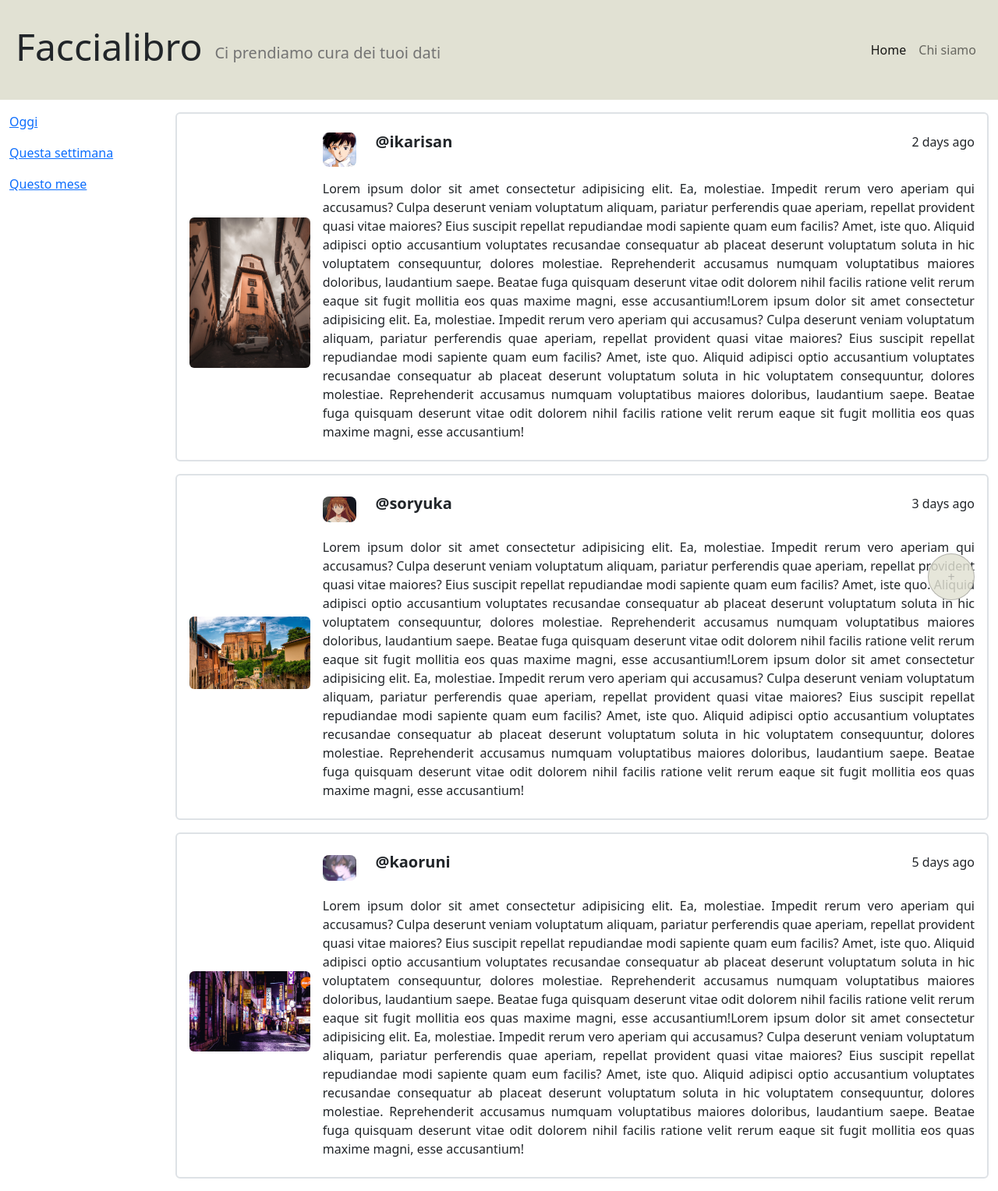
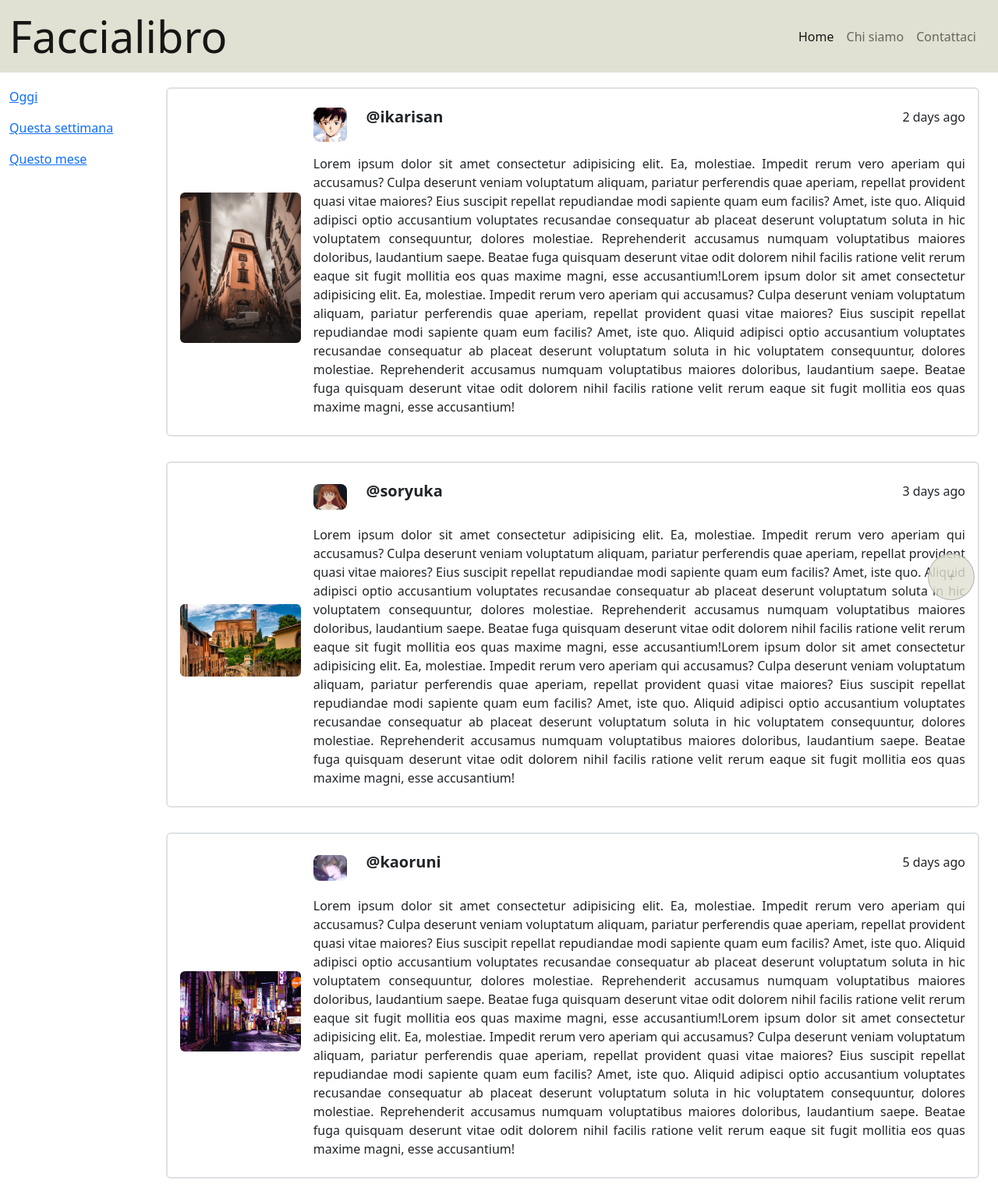
Before and after one commit to nMaax/iaw-workspace, a Flask app: page / in a window 1280 px wide. Shown: the whole page at 78% size. Run offline with Flask 2, Linux system fonts and the light colour scheme.

Commit message:
Refined navbar and added some blocks in template.html

```diff
--- a/app.py
+++ b/app.py
@@ -1,20 +1,19 @@
 from flask import Flask, url_for, render_template
 
 # Various lenght lorem texts
-
 lorem3 = 'Lorem ipsum dolor sit amet consectetur adipisicing elit. Ea, molestiae. Impedit rerum vero aperiam qui accusamus? Culpa deserunt veniam voluptatum aliquam, pariatur perferendis quae aperiam, repellat provident quasi vitae maiores? Eius suscipit repellat repudiandae modi sapiente quam eum facilis? Amet, iste quo. Aliquid adipisci optio accusantium voluptates recusandae consequatur ab placeat deserunt voluptatum soluta in hic voluptatem consequuntur, dolores molestiae. Reprehenderit accusamus numquam voluptatibus maiores doloribus, laudantium saepe. Beatae fuga quisquam deserunt vitae odit dolorem nihil facilis ratione velit rerum eaque sit fugit mollitia eos quas maxime magni, esse accusantium!'
 lorem6 = lorem3*2
 
 # Paths for static content
-
 default_path = ''
 propics_path = '/src/propics/'
 contents_path = '/src/contents/'
 styles_path = '/styles/'
 
 # Defining app
+app = Flask(__name__)
 
-app = Flask(__name__)
+# MAIN ROUTES
 
 @app.route('/')
 def index():
@@ -29,7 +28,7 @@ def index():
         article['propic'] = propics_path + article['propic']
         article['img'] = contents_path + article['img']
 
-    return render_template('index.html', page='home', articles=articles)
+    return render_template('index.html', articles=articles)
 
 @app.route('/about')
 def about():
@@ -43,7 +42,13 @@ def about():
     for developer in developers :
         developer['propic'] = propics_path + developer['propic']
 
-    return render_template('about.html', page='about', developers=developers)
+    return render_template('about.html', developers=developers)
+
+@app.route('/contacts')
+def contacts():
+    return not_found(404)
+
+# OTHER ROUTES
 
 @app.errorhandler(404)
 def not_found(e):
--- a/templates/about.html
+++ b/templates/about.html
@@ -9,9 +9,11 @@
 
 {% block title%}Chi siamo{% endblock %}
 
+{% block about_active %}active{% endblock %}
+
 {% block content %}
 
-<main class="row py-5">
+<main class="row py-5" style="margin-top: 6rem;">
 
 {% for developer in developers %}
 
--- a/templates/index.html
+++ b/templates/index.html
@@ -7,12 +7,14 @@
     {% endfor %}
 {% endblock %}
 
-{% block title%}Homepage{% endblock %}
+{% block title %}Homepage{% endblock %}
+
+{% block home_active %}active{% endblock %}
 
 {% block content %}
 
 <!-- ASIDE + ARTICLES -->
-<div class="row">
+<div class="row" style="margin-top: 6rem;">
 
     <!-- ASIDE BAR -->
     <aside class="col-12 col-lg-2">
@@ -24,7 +26,7 @@
     </aside>
 
     <!-- ARTICLES -->
-    <main class="col-12 col-lg-10">
+    <main class="row col-12 col-lg-10">
 
     {% for article in articles %}
 
--- a/templates/template.html
+++ b/templates/template.html
@@ -11,38 +11,52 @@
     <title>Faccialibro - {% block title %}Template{% endblock %}</title>
     <link href="https://cdn.jsdelivr.net/npm/bootstrap@5.2.3/dist/css/bootstrap.min.css" rel="stylesheet" integrity="sha384-rbsA2VBKQhggwzxH7pPCaAqO46MgnOM80zW1RWuH61DGLwZJEdK2Kadq2F9CUG65" crossorigin="anonymous">
     <link href="{{ url_for('static', filename='style.css') }}" rel="stylesheet" type="text/css">
+    <link href="{{ url_for('static', filename='styles/{% block specific_stylesheet %}template.css{% endblock %}') }}" rel="stylesheet" type="text/css">
 </head>
 
 {% endblock %}
 
 <body class="container-fluid">
+{% block body %}
 
+    <header class="row">
+
+        {% block navbar %}
         <!-- NAVBAR -->
         <!-- copy-pasted from https://getbootstrap.com/docs/5.2/components/navbar/#nav but with the navbar-brand sobstituted by a h1, h5 -->
-<header class="row">
-    <nav class="navbar navbar-expand-lg " style="height: 8rem; background-color: #e1e1d3;">
+        <nav class="navbar navbar-expand-lg fixed-top" style="min-height: 5rem; background-color: #e1e1d3;">
             <div class="container-fluid">
-            <h1 class="display-5 mx-2" >Faccialibro</h1>
-            <h5 class="d-none d-lg-block ms-2 mt-3" style="color: #737373;">Ci prendiamo cura dei tuoi dati</h5>
+                <a class="navbar-brand" href="#">
+                    <!--img src="{{ url_for('static', filename='logo.png') }}" alt="Logo" width="30" height="24" class="d-inline-block align-text-top img-fluid"-->
+                    <p class="d-inline display-4">Faccialibro</p>
+                </a>
                 <button class="navbar-toggler" type="button" data-bs-toggle="collapse" data-bs-target="#navbarSupportedContent" aria-controls="navbarSupportedContent" aria-expanded="false" aria-label="Toggle navigation">
                     <span class="navbar-toggler-icon"></span>
                 </button>
                 <div class="collapse navbar-collapse" id="navbarSupportedContent">
-                <ul class="navbar-nav ms-auto mb-2 mb-lg-0 mx-2">
+                    <ul class="navbar-nav navbar-nav-scroll ms-auto mb-2 mb-lg-0 mx-2" style="--bs-scroll-height: 200px;">
                     <li class="nav-item">
-                    <a class="nav-link {% if page=='home' %}active{%endif%}" href="{{ url_for('index') }}" style="float: end;">Home</a>
+                        <a class="nav-link {% block home_active %}{% endblock %}" href="{{ url_for('index') }}" style="float: end;">Home</a>
                     </li>
                     <li class="nav-item">
-                    <a class="nav-link {% if page=='about' %}active{%endif%}" aria-current="page" href="{{ url_for('about') }}" style="float: end;">Chi siamo</a>
+                        <a class="nav-link {% block about_active %}{% endblock %}" aria-current="page" href="{{ url_for('about') }}" style="float: end;">Chi siamo</a>
+                    </li>
+                    <li class="nav-item">
+                        <a class="nav-link {% block contacts_active %}{% endblock %}" aria-current="page" href="{{ url_for('contacts') }}" style="float: end;">Contattaci</a>
                     </li>
                 </ul>
                 </div>
             </div>
         </nav>
+        {% endblock %}
+
     </header>
 
     {% block content %}{% endblock %}
 
+{% endblock %}
 <script src="https://cdn.jsdelivr.net/npm/bootstrap@5.2.3/dist/js/bootstrap.bundle.min.js" integrity="sha384-kenU1KFdBIe4zVF0s0G1M5b4hcpxyD9F7jL+jjXkk+Q2h455rYXK/7HAuoJl+0I4" crossorigin="anonymous"></script>
+<script src=" {{ url_for('static', filename='script.js') }} "></script>
+<script src=" {{ url_for('static', filename='scritpts/{% block specific_scripts %}template.js{% endblock %}') }} "></script>
 </body>
 </html>
```
Also changed, not shown: static/404.jpeg (deleted), static/logo.jpeg (added), static/logo.png (added), templates/contacts.html (added). Lines whose indentation alone changed are shown as unchanged.
